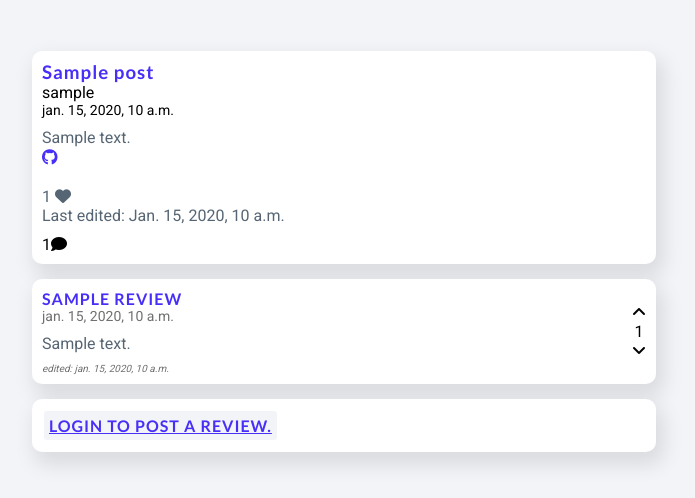
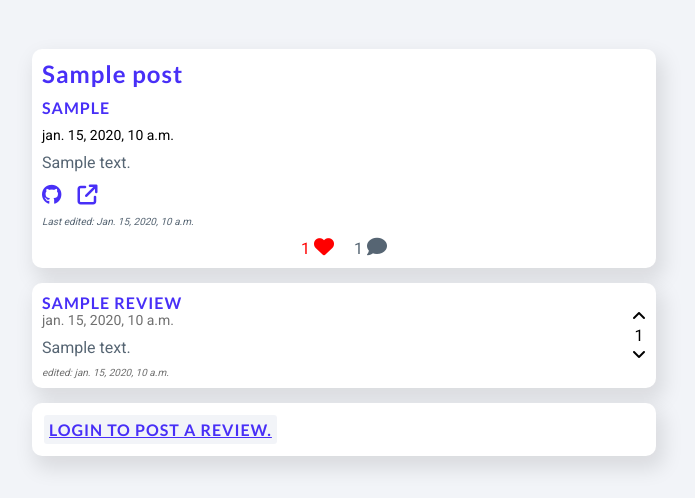
Before and after one commit to roomacarthur/pcr, a Django app: a page that uses templates/posts/post_details.html in a window 1280 px wide. Shown: the part 75-573 px from the top of the page, without its empty margins (296-991 px from the left). Run offline with Django 3.2, Linux system fonts and the light colour scheme; tables that the repository leaves empty hold one stand-in row (values such as "Sample post"); some libraries are stand-ins or nearby versions.

Commit message:
updated styling to allposts and postdetails pages

```diff
--- a/static/css/style.css
+++ b/static/css/style.css
@@ -168,7 +168,7 @@ header a {
 }
 
 
-/*--------------------- All posts styling */
+/*--------------------- posts styling */
 .all-posts-header {
   display: flex;
   justify-content: space-between;
@@ -218,6 +218,40 @@ header a {
 .page-link {
   text-decoration: none;
   list-style-type: none;
+}
+.post-content-edit {
+  font-size: 10px;
+}
+.post-data{
+  display: flex;
+  justify-content: center;
+}
+.post-data > div {
+  margin: 0 10px;
+}
+.data {
+  font-size: 20px;
+}
+.post-links{
+  display: flex;
+}
+.postdetail-title{
+  font-size: 24px;;
+}
+.postdetail-author{
+  padding: 10px 0;
+}
+.postdetail-link{
+  font-size: 20px;
+  margin-right: 15px;
+  margin-top: 10px;
+  margin-bottom: 10px;
+}
+.reviews-count{
+  color: var(--text);
+}
+.likes-count{
+  color:#ff0000;
 }
 /*--------------------- Allauth styling */
 .allauth > h1 {
--- a/templates/posts/post_details.html
+++ b/templates/posts/post_details.html
@@ -7,33 +7,45 @@
 
 
 <div class="container post">
-    <h3>{{ post.title }}</h3>
-    <p class="post-author">{{ post.author }}</p>
+    <h3 class="postdetail-title">{{ post.title }}</h3>
+    <h4 class="postdetail-author">{{ post.author }}</h4>
     <p class="post-date">{{ post.created_on }}</p>
-
-
     <div class="post-content">
         <p> {{ post.content }}</P>
-        <ul>
-            <li><a href="{{ post.repo_link }}" target="_blank"><i class="fa-brands fa-github"></i></a></li>
-            <li><a href="{{ post.live_link }}" target="_blank"><i class="fa-solid fa-browser"></i></a></li>
-        </ul>
+        <div class="post-links">
+            <a class="postdetail-link" href="{{ post.repo_link }}" target="_blank">
+                <i class="fa-brands fa-github"></i>
+            </a>
+            <a class="postdetail-link" href="{{ post.live_link }}" target="_blank">
+                <i class="fa-solid fa-arrow-up-right-from-square"></i>
+            </a>
+        </div>
+        <p class="post-content-edit">
+            <em>Last edited: {{ post.updated_on }}</em>
+        </p>
+    </div>
+
+    <div class="post-data">
         <div>
-            {{ post.likes.count }} <i class="fa-solid fa-heart"></i>
+            <span class="likes-count">
+            {{ post.likes.count }} <i class="data fa-solid fa-heart"></i>
+            </span>
         </div>
-        <p>Last edited: {{ post.updated_on }}</p>
+        {% with reviews.count as total_reviews %}
+        <div class="reviews-count">
+            <span class="count">{{ total_reviews}}</span>
+            <i class="data fa-solid fa-comment"></i>
+        </div>
+        {% endwith %}
     </div>
-{% with reviews.count as total_reviews %}
-<div class="reviews-count"><span class="count">{{ total_reviews}}</span><i class="fa-solid fa-comment"></i></div>
-{% endwith %}
 </div>
 {% for review in reviews %}
 <div class="container reviews">
     <div class="review-content">
-    <h4>{{ review.name }}</h4>
-    <p class="post-date"> {{ review.created_on }}</p>
-    <p class="post-content"> {{ review.body }} </p>
-    <p class="post-date post-edit"><em> EDITED: {{ review.updated_on }}</em></p>
+        <h4>{{ review.name }}</h4>
+        <p class="post-date"> {{ review.created_on }}</p>
+        <p class="post-content"> {{ review.body }} </p>
+        <p class="post-date post-edit"><em> EDITED: {{ review.updated_on }}</em></p>
     </div>
     <div class="review-vote">
         <div><i class="fa-solid fa-angle-up"></i></div>
@@ -42,7 +54,6 @@
     </div>
 </div>
 {% endfor %}
-
 <div class="container reviews add-reviews">
     {% if user.is_authenticated %}
         <form method="post">
```
Also changed, not shown: templates/posts/all_posts.html (+0 -22 lines).
